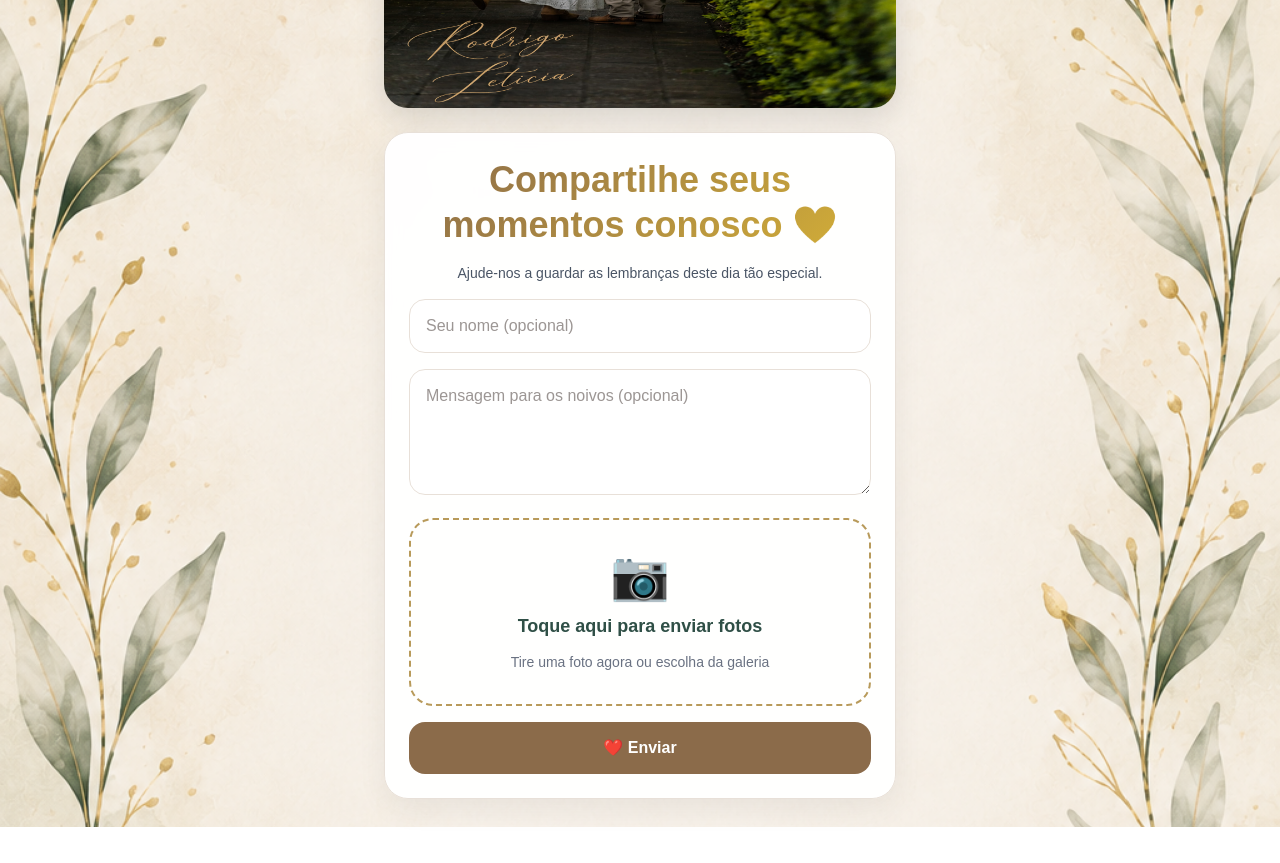
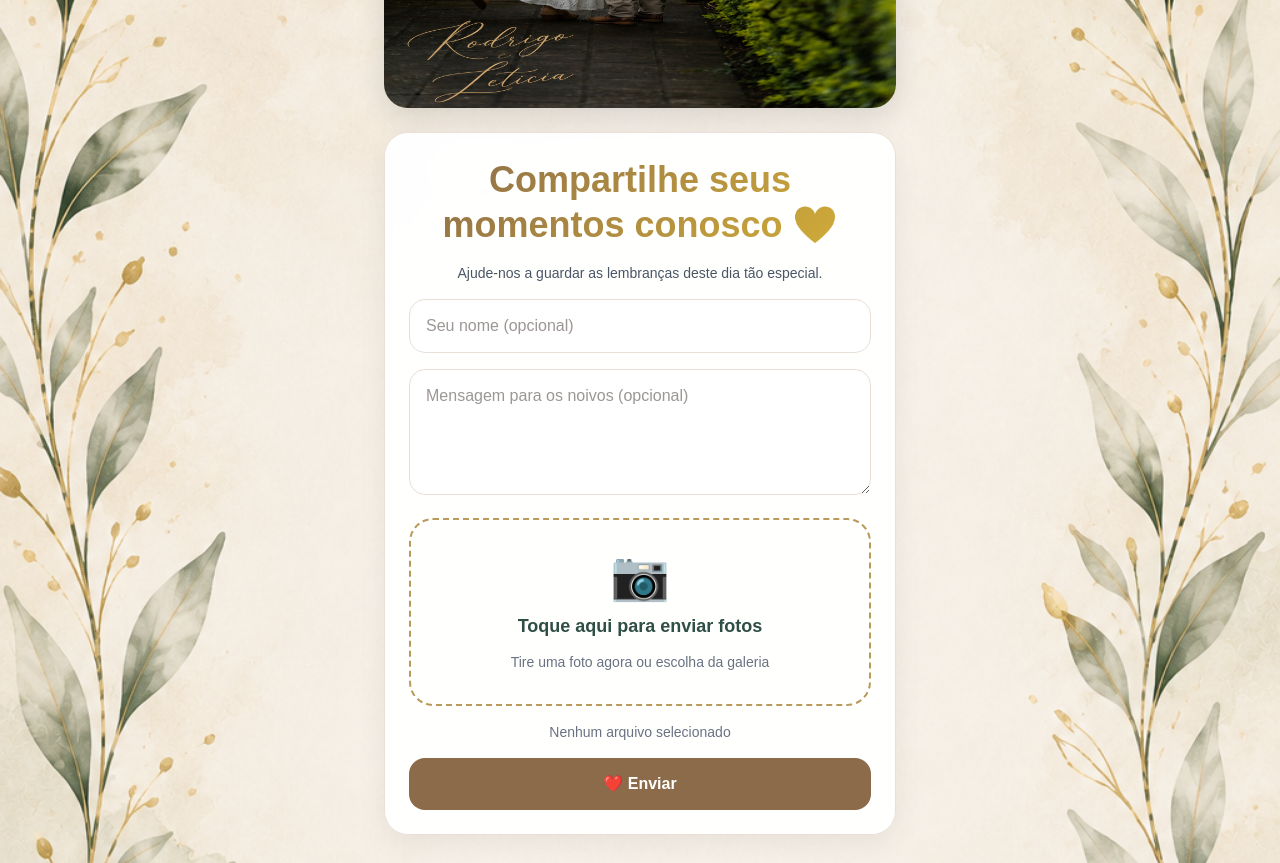
Before and after one commit to cebarrico/casamento-upload, a Next.js app: page / in a window 1280 px wide. Shown: the part 240-1103 px from the top of the page. Before the commit the page ends 1067 px from the top, so only its background shows below. Built offline with nearby package versions, Linux system fonts and the light colour scheme.

Commit message:
adjust image input

```diff
--- a/src/app/page.tsx
+++ b/src/app/page.tsx
@@ -124,6 +124,15 @@ export default function Home() {
                 setArquivos(files);
               }}
             />
+            {arquivos?.length ? (
+              <p className="text-center text-green-600 font-medium">
+                ✅ {arquivos.length} arquivo(s) selecionado(s)
+              </p>
+            ) : (
+              <p className="text-center text-gray-500 text-sm">
+                Nenhum arquivo selecionado
+              </p>
+            )}
             <button
               type="button"
               onClick={enviar}
```
